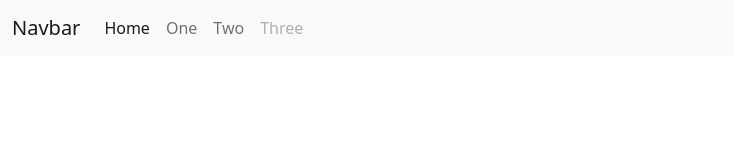
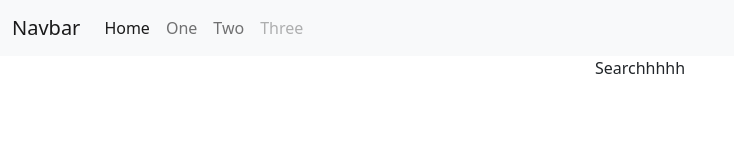
Before and after one commit to gerald-haywood/take-home-project, a React (Create React App) app: page / in a window 1280 px wide. Shown: the top 160 px of the page, without its empty margins (0-734 px from the left). Built offline with nearby package versions, Linux system fonts and the light colour scheme.

Commit message:
Imported the Search component

```diff
--- a/src/App.js
+++ b/src/App.js
@@ -1,12 +1,14 @@
 import './App.css';
 import React from 'react';
 import Header from './Components/header/Header';
+import Search from './Components/search/Search';
 import './css/bootstrap.min.css';
 
 function App() {
   return (
     <div className="App">
       <Header />
+      <Search />
     </div>
   );
 }
```
